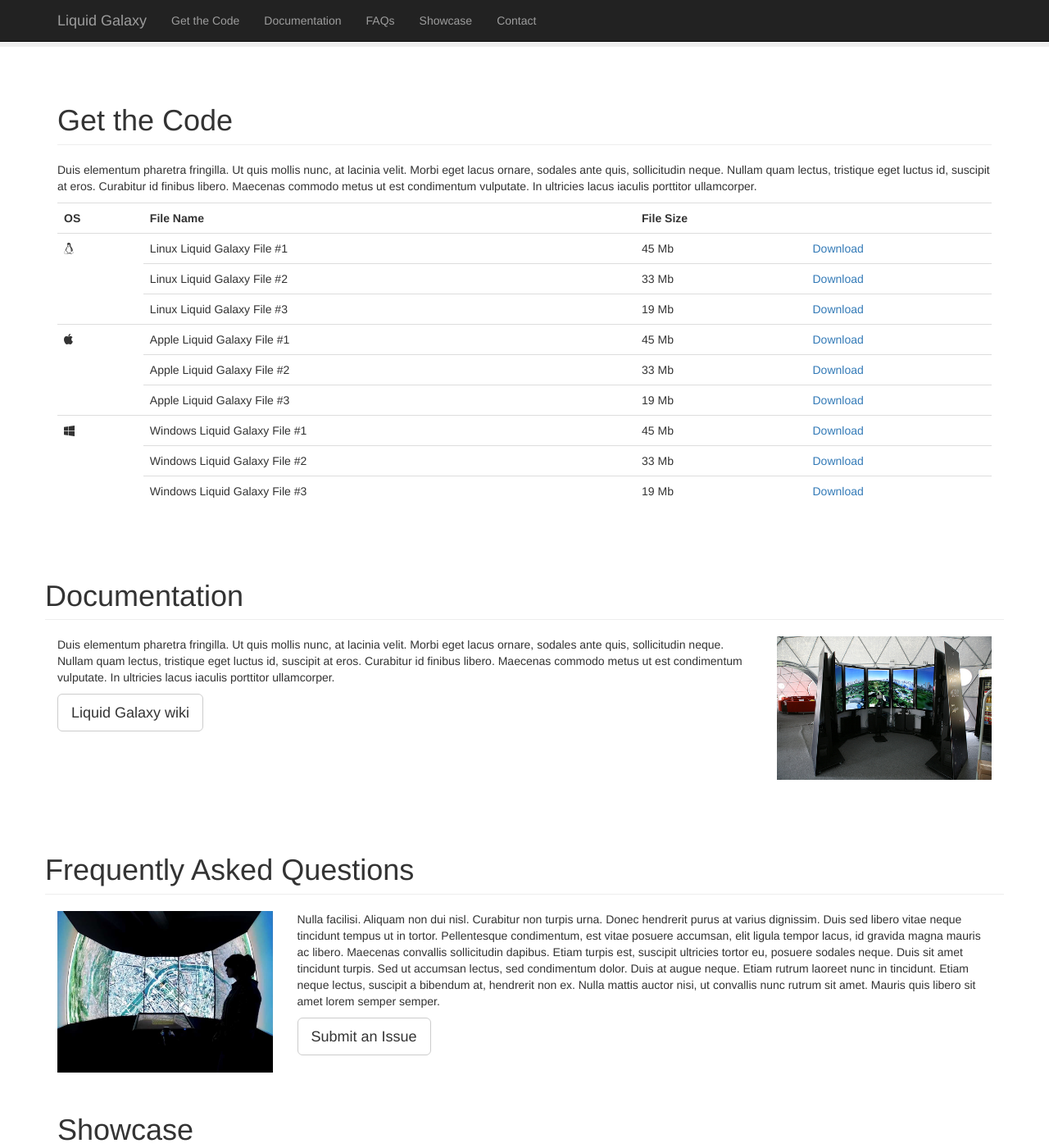
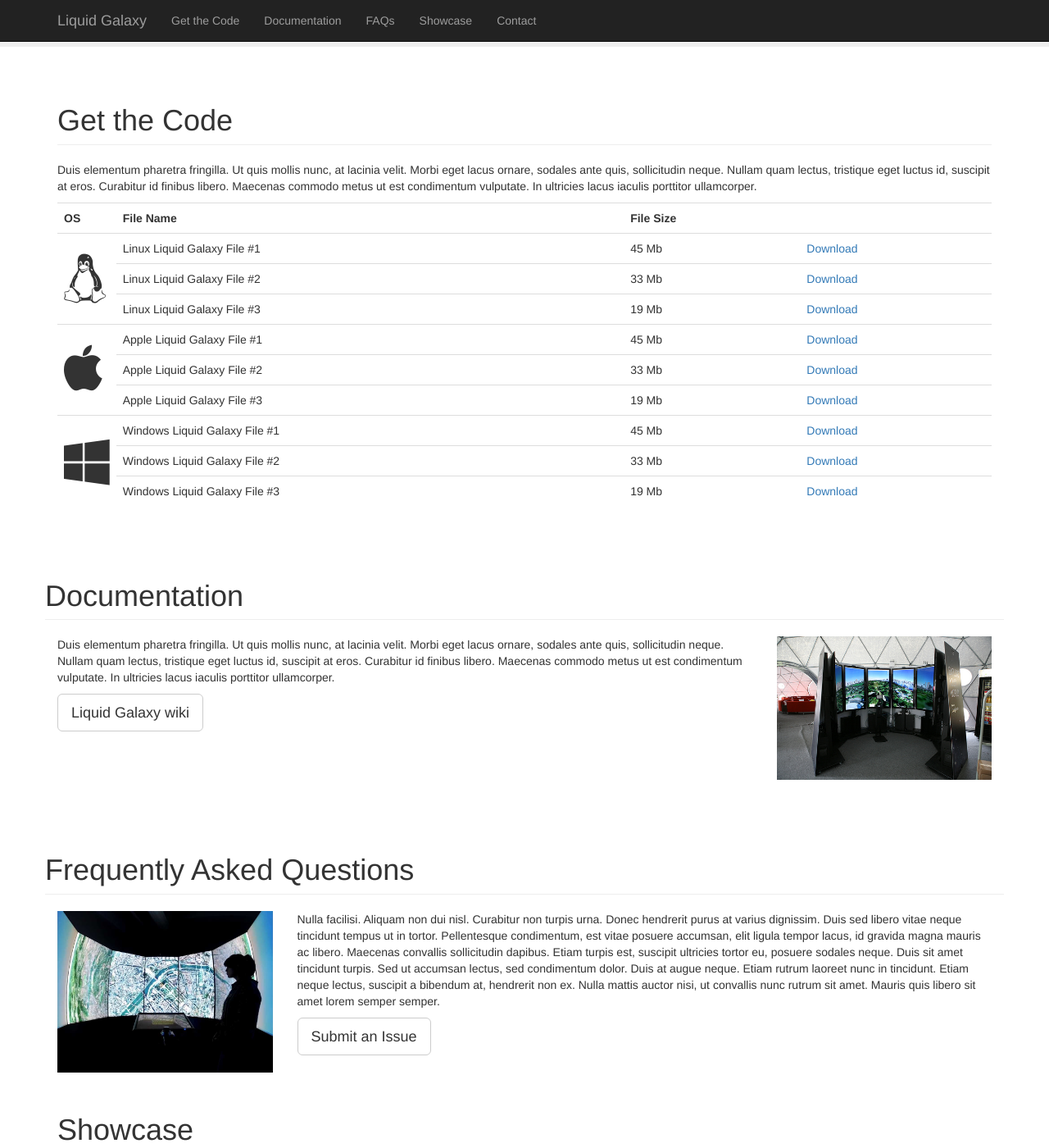
Before and after one commit to sethjensen1/sethjensen1.github.io, a Jekyll site: the page index.html, which Jekyll copies as it is, in a window 1280 px wide and 1400 px high, scrolled down 294 px. Shown: the whole window at 82% size. Built offline with Jekyll 4.4.1, drawn with Linux system fonts in a browser that asks for light colours.

Commit message:
Update width of OS column in download table

```diff
--- a/css/style.css
+++ b/css/style.css
@@ -14,10 +14,10 @@ body {
     width: 100%;
 }
 
-.os-row {
-    vertical-align: bottom;
+.table>tbody>tr>td {
+    vertical-align: middle;
 }
 
-.os {
+.table>tbody>tr>td>i {
     font-size: 60px;
 }
--- a/index.html
+++ b/index.html
@@ -7,8 +7,8 @@
 
   <title>Liquid Galaxy</title>
   <link rel="stylesheet" href="https://maxcdn.bootstrapcdn.com/bootstrap/3.3.6/css/bootstrap.min.css" integrity="sha384-1q8mTJOASx8j1Au+a5WDVnPi2lkFfwwEAa8hDDdjZlpLegxhjVME1fgjWPGmkzs7" crossorigin="anonymous">
+  <link rel="stylesheet" href="css/font-awesome.min.css">
   <link rel="stylesheet" href="css/style.css">
-  <link rel="stylesheet" href="css/font-awesome.min.css">
 
   <script src="https://code.jquery.com/jquery-1.12.3.min.js" integrity="sha256-aaODHAgvwQW1bFOGXMeX+pC4PZIPsvn2h1sArYOhgXQ=" crossorigin="anonymous"></script>
 
@@ -70,7 +70,7 @@
 
       <table class="table">
         <tr>
-          <th>OS</th>
+          <th style="width: 60px">OS</th>
           <th>File Name</th>
           <th>File Size</th>
           <th></th>
```
Also changed, not shown: 4 other files.
